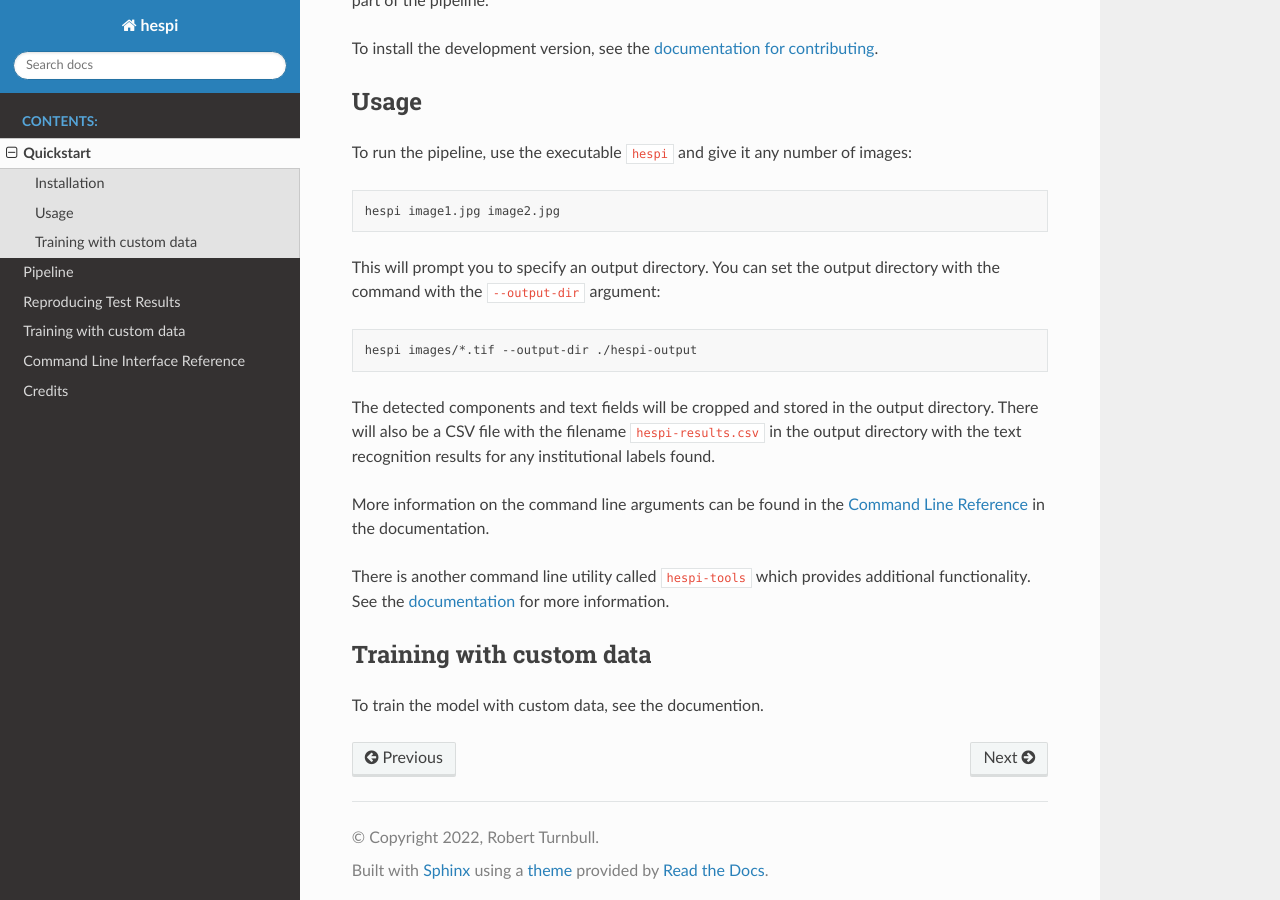
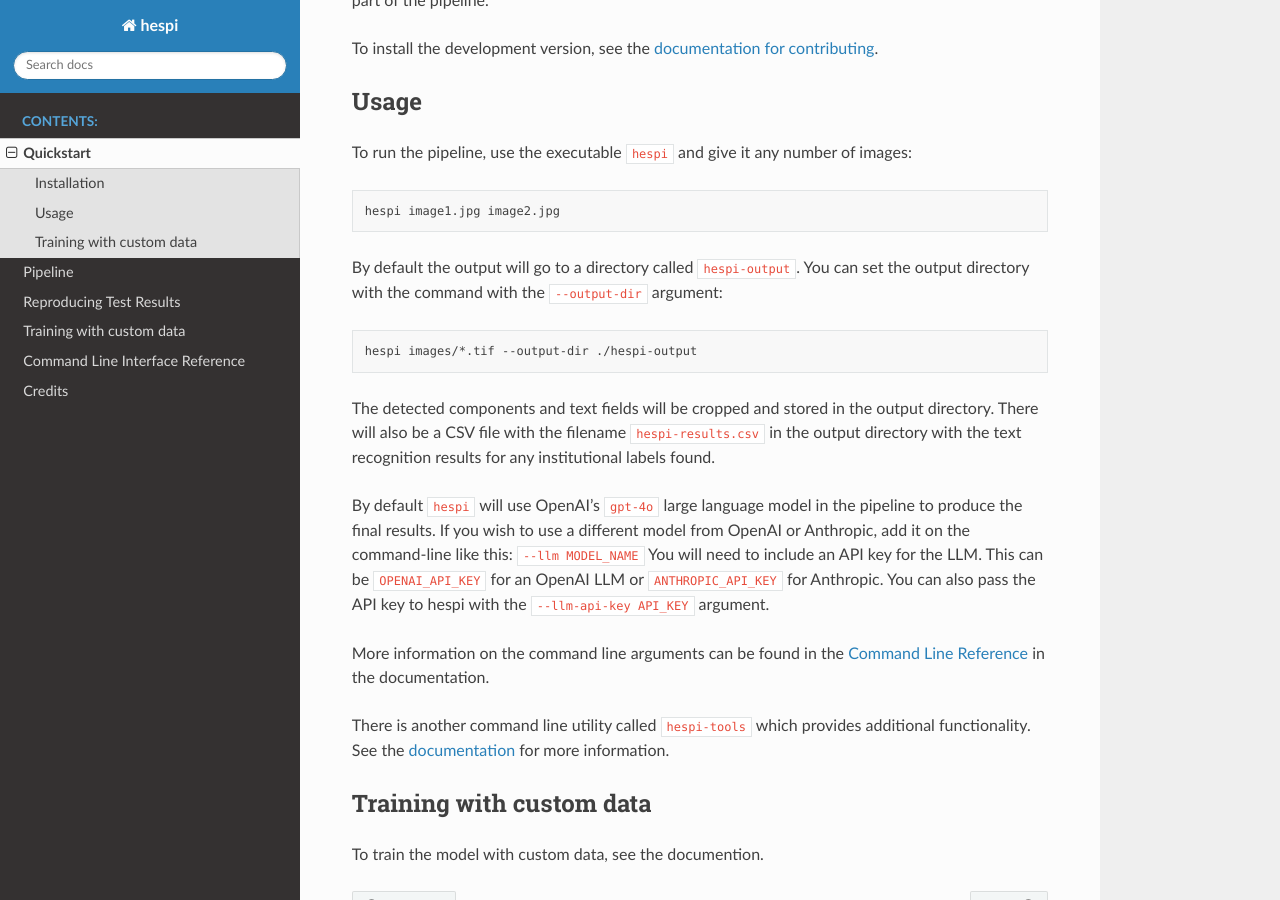
Before and after one commit to rbturnbull/hespi, a Sphinx documentation site: the page built from docs/quickstart.rst, in a window 1280 px wide and 900 px high, scrolled down 912 px. Built offline with Sphinx 7.4.7 and the Read the Docs theme 2.0.0, drawn with Linux system fonts in a browser that asks for light colours.

Commit message:
:zap: updating readingme with LLM info

```diff
--- a/README.rst
+++ b/README.rst
@@ -71,7 +71,8 @@ To run the pipeline, use the executable ``hespi`` and give it any number of imag
 
     hespi image1.jpg image2.jpg
 
-This will prompt you to specify an output directory. You can set the output directory with the command with the ``--output-dir`` argument:
+By default the output will go to a directory called ``hespi-output``.
+You can set the output directory with the command with the ``--output-dir`` argument:
 
 .. code-block:: bash
 
@@ -79,6 +80,11 @@ This will prompt you to specify an output directory. You can set the output dire
 
 The detected components and text fields will be cropped and stored in the output directory.
 There will also be a CSV file with the filename ``hespi-results.csv`` in the output directory with the text recognition results for any institutional labels found.
+
+By default ``hespi`` will use OpenAI's ``gpt-4o`` large language model in the pipeline to produce the final results.
+If you wish to use a different model from OpenAI or Anthropic, add it on the command-line like this: ``--llm MODEL_NAME``
+You will need to include an API key for the LLM. This can be ``OPENAI_API_KEY`` for an OpenAI LLM or ``ANTHROPIC_API_KEY`` for Anthropic.
+You can also pass the API key to hespi with the ``--llm-api-key API_KEY`` argument.
 
 More information on the command line arguments can be found in the `Command Line Reference <https://rbturnbull.github.io/hespi/cli.html>`_ in the documentation.
 
--- a/docs/reproduce.rst
+++ b/docs/reproduce.rst
@@ -71,7 +71,7 @@ To reproduce the results for the MELU Handwritten Data, run the following comman
 .. code-block:: bash
 
     for URL in `tail -n+2 MELU-H.csv | cut -f1 -d,`; do
-        echo hespi $URL --output-dir MELU-H-results
+        hespi $URL --output-dir MELU-H-results
     done
 
     python3 ./evaluate.py MELU-H.csv MELU-H-results/hespi-results.csv --output-csv MELU-H-results/MELU-H-evaluation.csv --output-fig MELU-H-results/MELU-H-evaluation.png
@@ -91,7 +91,7 @@ To reproduce the results for the DILLEN Data, run the following commands:
 .. code-block:: bash
 
     for URL in `tail -n+2 DILLEN.csv | cut -f1 -d,`; do
-        echo hespi $URL --output-dir DILLEN-results
+        hespi $URL --output-dir DILLEN-results
     done
 
     python3 ./evaluate.py DILLEN.csv DILLEN-results/hespi-results.csv --output-csv DILLEN-results/DILLEN-evaluation.csv --output-fig DILLEN-results/DILLEN-evaluation.png
```
